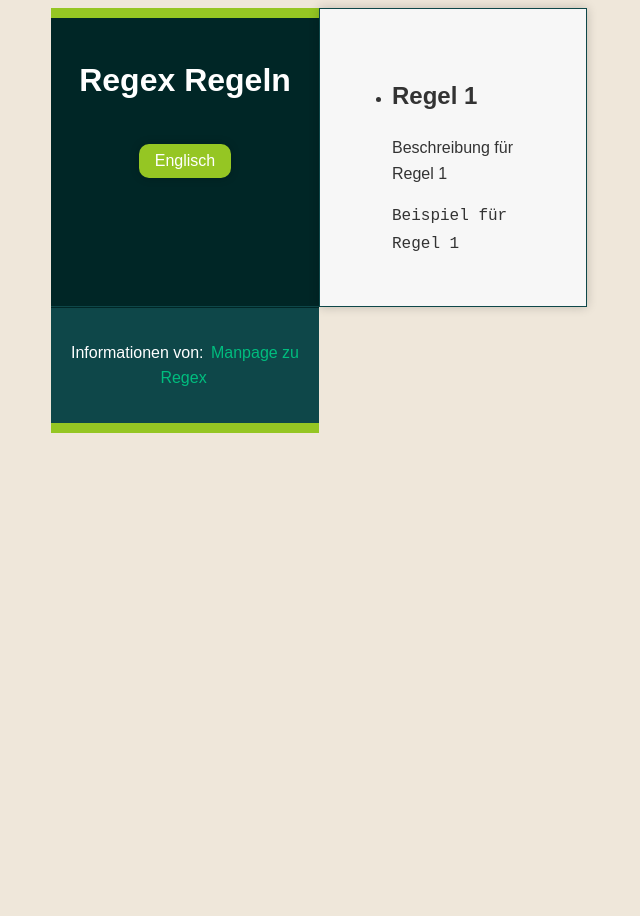
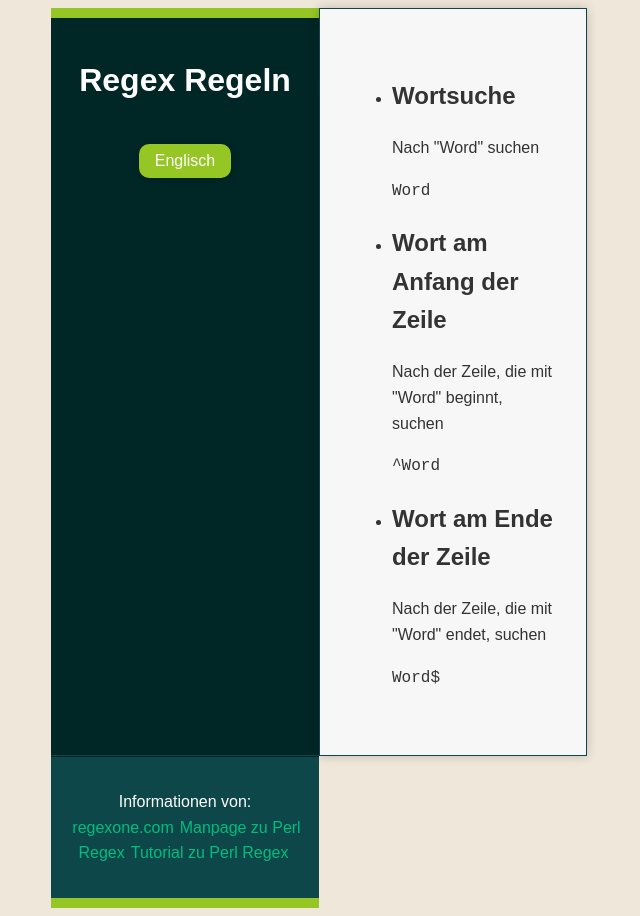
Before and after one commit to wani5272/regexsite, a Vue app: page / in a window 1280 px wide. Shown: the whole page, without its empty margins (21-661 px from the left). Before the commit the page ends 800 px from the top, so only its background shows below. Built offline with nearby package versions, Linux system fonts and the light colour scheme.

Commit message:
add rules 1-3

```diff
--- a/src/App.vue
+++ b/src/App.vue
@@ -11,7 +11,9 @@
         <li v-for="(rule, index) in rules" :key="index">
           <h2>{{ rule.title[currentLanguage] }}</h2>
           <p>{{ rule.description[currentLanguage] }}</p>
-          <code>{{ rule.example }}</code>
+          <p>
+            <code>{{ rule.example }}</code>
+          </p>
         </li>
       </ul>
     </main>
@@ -22,7 +24,19 @@
             ? "Informationen von: "
             : "Informations from: "
         }}
-        <a href="https://man.openbsd.org/re_format.7">Manpage zu Regex</a>
+        <a href="https://regexone.com">regexone.com</a>
+        <a href="https://man.openbsd.org/OpenBSD-7.6/perlre.1">{{
+          currentLanguage === "de"
+            ? "Manpage zu Perl Regex"
+            : "Perl regex manpage"
+        }}</a>
+        <a href="https://man.openbsd.org/OpenBSD-7.6/perlretut.1">
+          {{
+            currentLanguage === "de"
+              ? "Tutorial zu Perl Regex"
+              : "Perl regex tutorial"
+          }}</a
+        >
       </p>
     </footer>
   </div>
@@ -35,12 +49,34 @@ export default {
       currentLanguage: "de",
       rules: [
         {
-          title: { de: "Regel 1", en: "Rule 1" },
+          title: { de: "Wortsuche", en: "Word Matching" },
           description: {
-            de: "Beschreibung für Regel 1",
-            en: "Description for Rule 1",
+            de: 'Nach "Word" suchen',
+            en: 'Search for "Word"',
           },
-          example: "Beispiel für Regel 1",
+          example: "Word",
+        },
+        {
+          title: {
+            de: "Wort am Anfang der Zeile",
+            en: "Match the beginning of a line",
+          },
+          description: {
+            de: 'Nach der Zeile, die mit "Word" beginnt, suchen',
+            en: 'Search for the line beginning with "Word"',
+          },
+          example: "^Word",
+        },
+        {
+          title: {
+            de: "Wort am Ende der Zeile",
+            en: "Match the end of a line",
+          },
+          description: {
+            de: 'Nach der Zeile, die mit "Word" endet, suchen',
+            en: 'Search for the line ending with "Word"',
+          },
+          example: "Word$",
         },
       ],
     };
```
